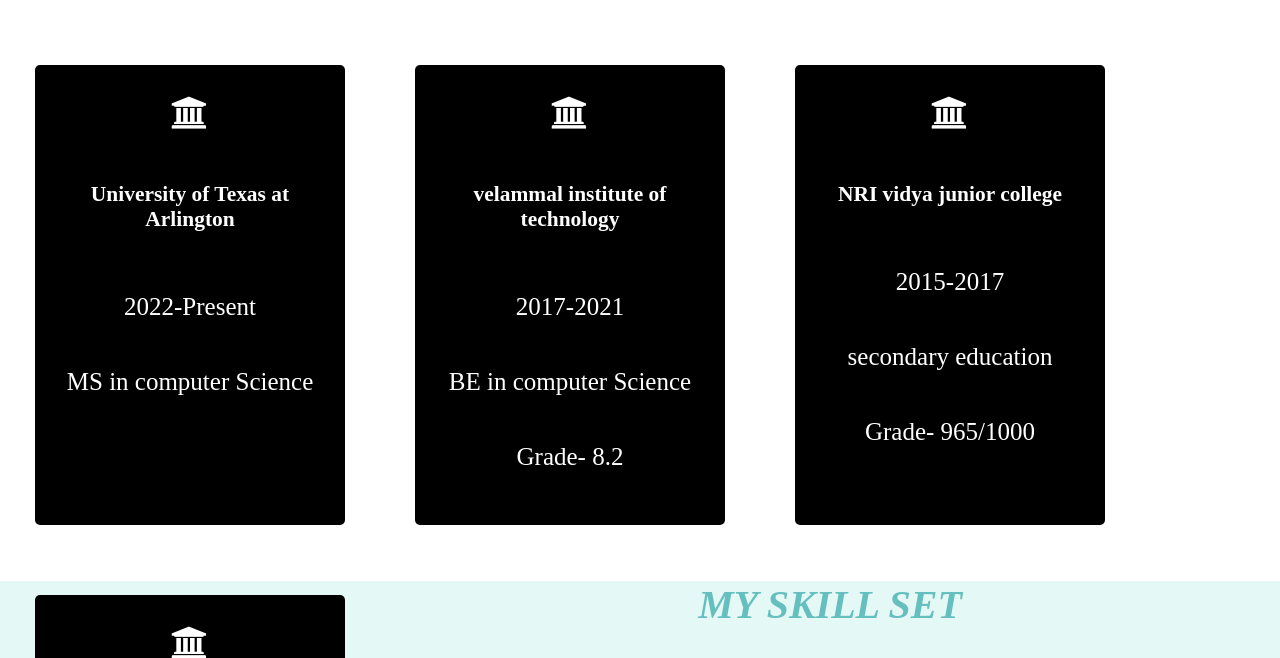
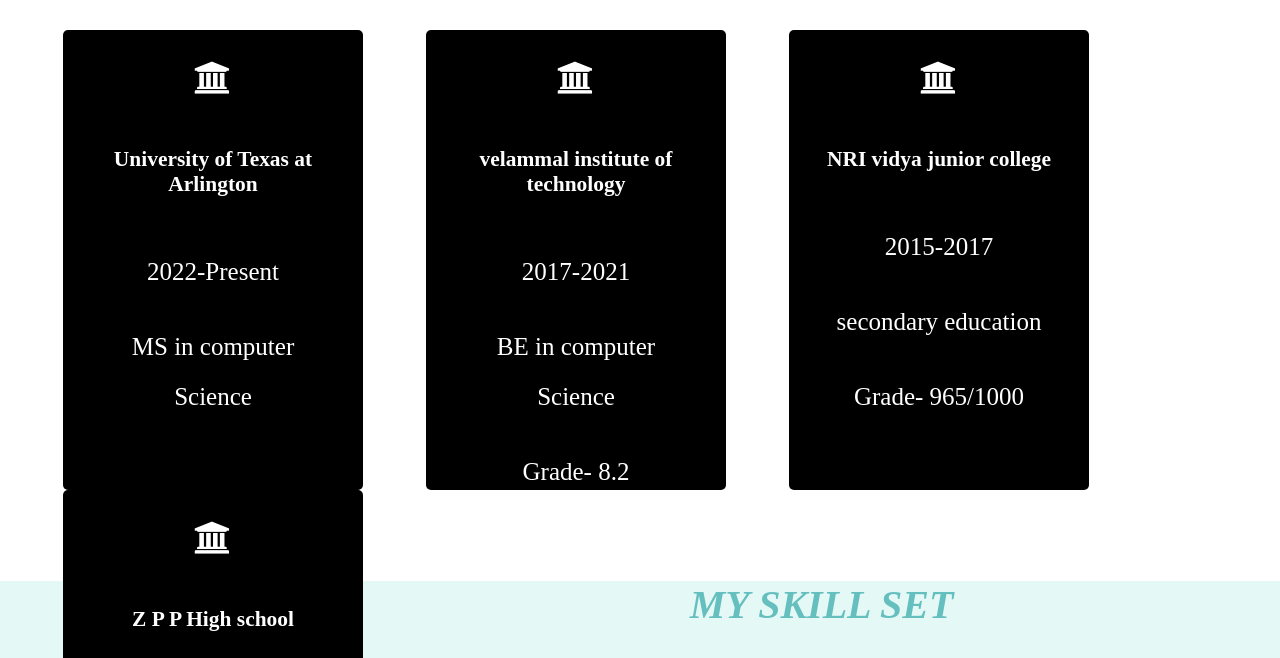
Before and after one commit to rapurusukesh/sukesh_webpage, a plain HTML site: page index.html in a window 1280 px wide. Shown: the part 596-1254 px from the top of the page. Drawn offline with Linux system fonts and the light colour scheme.

Commit message:
Update styles.css

```diff
--- a/css/styles.css
+++ b/css/styles.css
@@ -32,10 +32,10 @@ a:hover{
 .box{
   float: left;
   background-color: black;
-  width: 250px;
+  width: 240px;
   height: 400px;
   padding: 30px;
-  margin: 35px;
+  margin-left: 63px;
   border-radius: 5px;
   color: white;
 }
```
